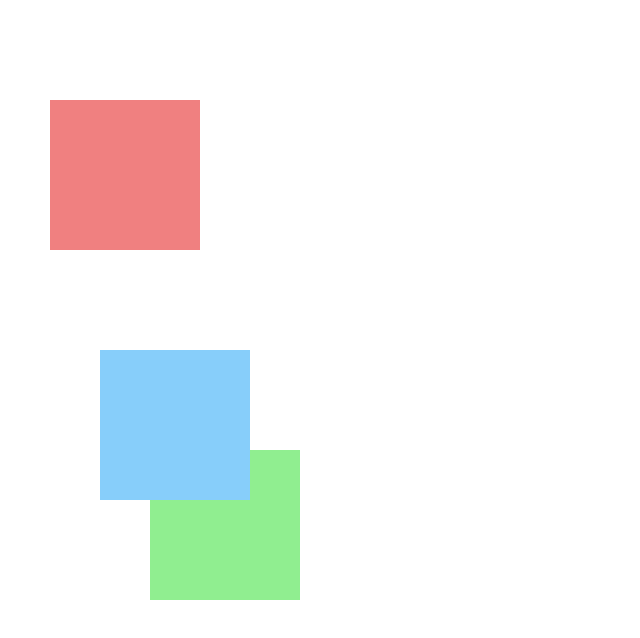
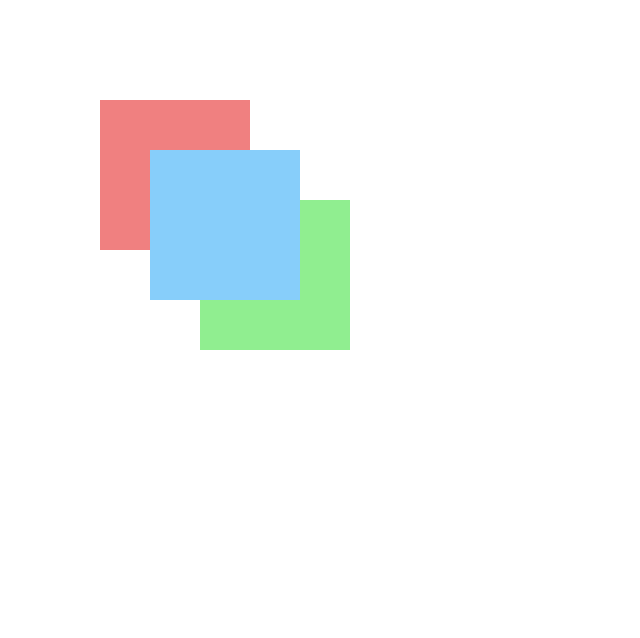
Before and after one commit to MaksimKhandeshyn/HW-25, a plain HTML site: page index.html in a window 1280 px wide. Shown: the whole page, without its empty margins (0-640 px from the left). Drawn offline with Linux system fonts and the light colour scheme.

Commit message:
add some changes

```diff
--- a/css/style.css
+++ b/css/style.css
@@ -1,21 +1,24 @@
 body {
     margin: 0;
+}
+.box-container {
+    position: relative;
 }
 .box-element:first-child {
     width: 150px;
     height: 150px;
     background-color: lightcoral;
     position: absolute;
+    left: 100px;
     top: 100px;
-    left: 50px;
 }
 .box-element:nth-child(2) {
     width: 150px;
     height: 150px;
     background-color: lightskyblue;
     position: absolute;
-    left: 100px;
-    bottom: 300px;
+    left: 150px;
+    top: 150px;
     z-index: 1;
 }
 .box-element:last-child {
@@ -23,6 +26,6 @@ body {
     height: 150px;
     background-color: lightgreen;
     position: absolute;
-    bottom: 200px;
-    left: 150px;
+    left: 200px;
+    top: 200px;
 }
```
